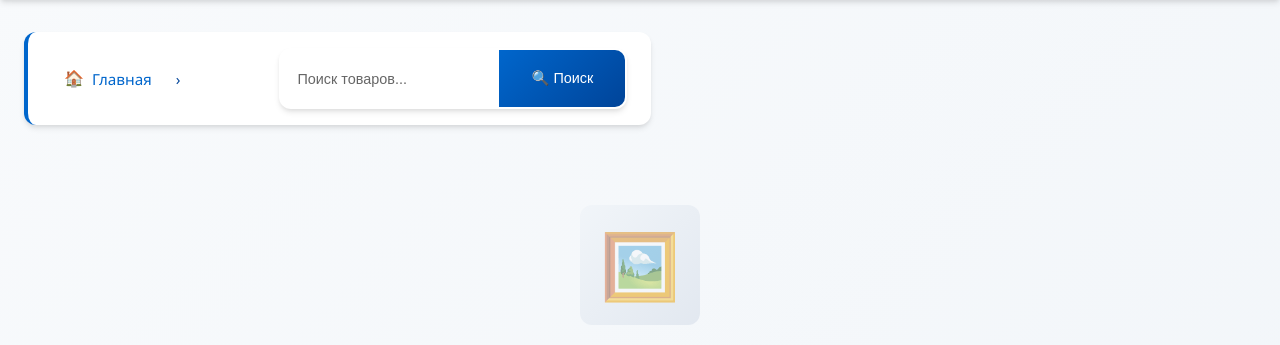
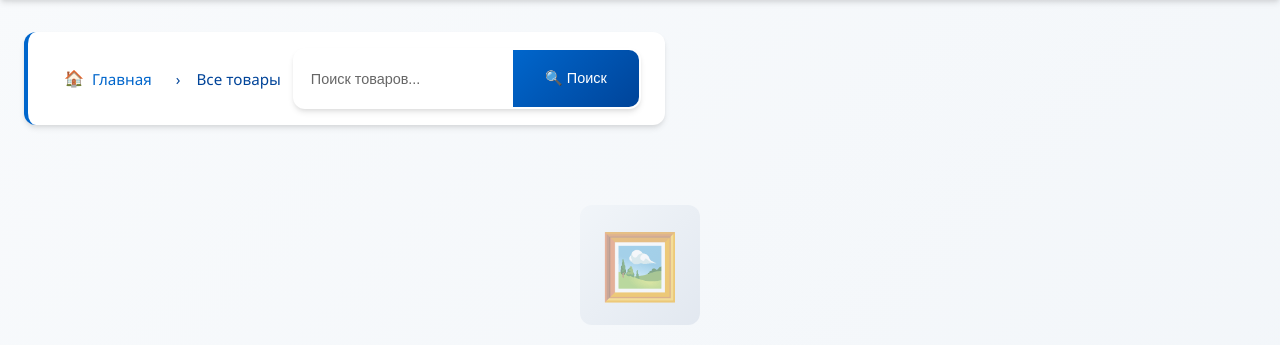
Before and after one commit to ArtemRuslanovich/golddekor, a Django app: page / in a window 1280 px wide. Shown: the part 75-420 px from the top of the page. Run offline with Django 5.2, Linux system fonts and the light colour scheme; data that the repository does not hold is empty.

Commit message:
fix товары

```diff
--- a/web/apps/catalog/templates/catalog/product/list.html
+++ b/web/apps/catalog/templates/catalog/product/list.html
@@ -15,7 +15,7 @@
         <a href="{{ category.get_absolute_url }}">{{ category.name }}</a>
         <span class="separator">›</span>
         {% endif %}
-        <span>Товары</span>
+        <span class="separator">Все товары</span>
     </div>
 
     <form method="get" class="search-form">
```
